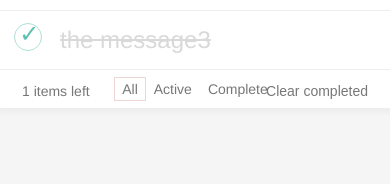
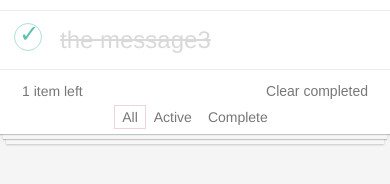
Before and after one commit to karlglans/what-to-do-vue, a Vue app: page / in a window 390 px wide. Shown: the part 307-491 px from the top of the page. Built offline with nearby package versions, Linux system fonts and the light colour scheme.

Commit message:
more responsiveness to footer

```diff
--- a/src/App.vue
+++ b/src/App.vue
@@ -18,11 +18,6 @@ export default class App extends Vue {
 </script>
 
 <style>
-#app-inner {
-  max-width: 550px;
-  margin: 0 auto;
-}
-
 body, h1, h2, h3, h4, h5, h6, p, ol, ul, label {
   margin: 0;
   padding: 0;
@@ -39,6 +34,11 @@ body, h1, h2, h3, h4, h5, h6, p, ol, ul, label {
   width: 100%;
 }
 
+#app-inner {
+  max-width: 550px;
+  margin: 0 auto;
+}
+
 #app-inner > h1 {
   font-size: 100px;
   color: rgba(175, 47, 47, 0.15);
--- a/src/components/TodoList/Footer/Footer.vue
+++ b/src/components/TodoList/Footer/Footer.vue
@@ -38,11 +38,30 @@ footer {
   bottom: 0;
   text-align: center;
   font-size: 14px;
-  /* background-color: green; */
   color: #777777;
-  height: 18px;
+  height: 44px;
   padding: 10px 15px;
 }
+
+footer::before {
+  content: '';
+  position: absolute;
+  right: 0;
+  bottom: 0;
+  left: 0;
+  height: 50px;
+  overflow: hidden;
+  box-shadow: 0 1px 1px rgba(0, 0, 0, 0.2), 0 8px 0 -3px #f6f6f6,
+    0 9px 1px -3px rgba(0, 0, 0, 0.2), 0 16px 0 -6px #f6f6f6,
+    0 17px 2px -6px rgba(0, 0, 0, 0.2);
+}
+
+@media screen and (min-width: 430px) {
+  footer {
+    height: 18px;
+  }
+}
+
 .clear-button {
   height: 20px;
   padding: 3px 7px;
--- a/src/components/TodoList/Footer/ItemsCounter.vue
+++ b/src/components/TodoList/Footer/ItemsCounter.vue
@@ -1,5 +1,5 @@
 <template>
-  <span class="counter">{{count()}} items left</span>
+  <span class="counter">{{outputText()}}</span>
 </template>
 
 <script lang="ts">
@@ -11,8 +11,10 @@ export default class Footer extends Vue {
   @Prop({required: true})
   notes!: Array<Note>
 
-  count() {
-    return this.notes.filter(n => !n.compleated).length
+  outputText() {
+    const nNotes = this.notes.filter(note => !note.compleated).length
+    if (nNotes == 1) return '1 item left'
+    else return `${nNotes} items left`
   }
 }
 </script>
@@ -20,8 +22,6 @@ export default class Footer extends Vue {
 <style scoped>
 .counter {
   display: block;
-  /* background-color: red; */
-  /* border: 1px solid black; */
   height: 20px;
   padding: 3px 7px;
   position: relative;
--- a/src/components/TodoList/Footer/Navigation.vue
+++ b/src/components/TodoList/Footer/Navigation.vue
@@ -24,6 +24,13 @@ ul {
   vertical-align: middle;
   display: table-cell;
   background-color: transparent;
+  margin-top: 2em;
+}
+
+@media screen and (min-width: 430px) {
+  ul {
+    margin-top: 0;
+  }
 }
 
 .router-link-exact-active {
--- a/src/components/TodoList/ListItem/ListItem.vue
+++ b/src/components/TodoList/ListItem/ListItem.vue
@@ -46,6 +46,7 @@ label {
   cursor: default;
   display: table-cell;
   color: #4d4d4d;
+  font-size: 24px;
   padding: 15px 15px 15px 60px;
 }
 .completed {
--- a/src/views/About.vue
+++ /dev/null
@@ -1,5 +0,0 @@
-<template>
-  <div class="about">
-    <h1>This is an about page</h1>
-  </div>
-</template>
```
Also changed, not shown: src/services/LocalStorageService.ts (added, +11 -0 lines), src/views/Home.vue (deleted, +0 -18 lines).
